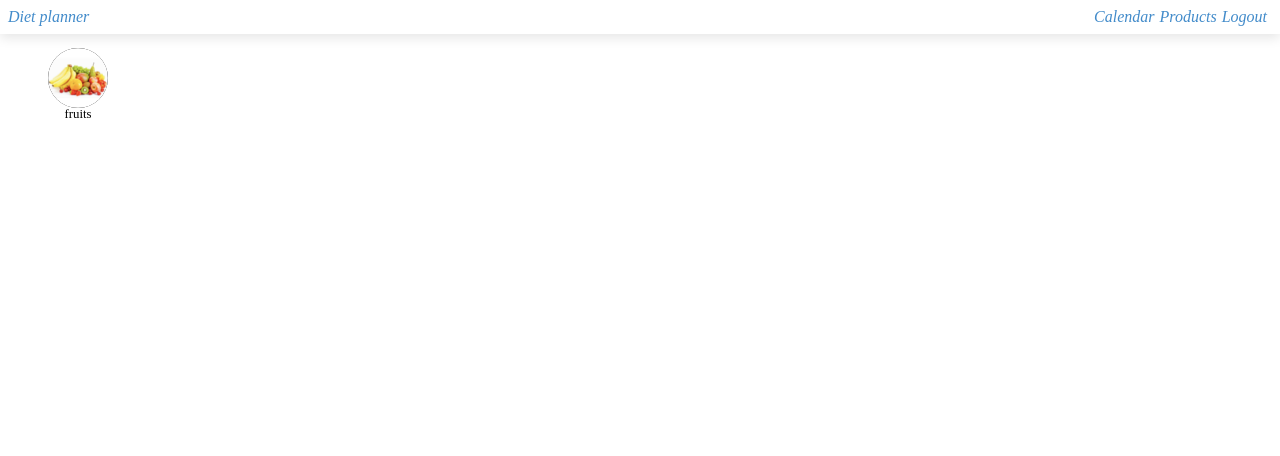
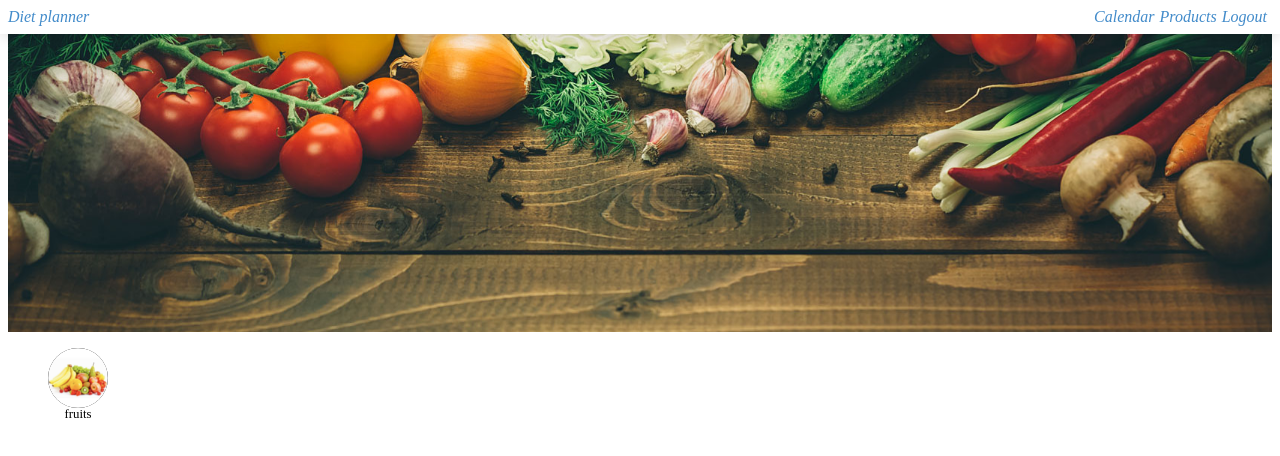
Before and after one commit to vinglfm/diet-planner, a React app: page / in a window 1280 px wide. Shown: the top 456 px of the page. Built offline with nearby package versions, Linux system fonts and the light colour scheme.

Commit message:
Added caption component

```diff
--- a/package.json
+++ b/package.json
@@ -24,6 +24,7 @@
     "css-loader": "^0.28.10",
     "enzyme": "^3.3.0",
     "enzyme-adapter-react-16": "^1.1.1",
+    "file-loader": "^1.1.11",
     "html-webpack-plugin": "webpack-contrib/html-webpack-plugin",
     "jest": "^22.4.2",
     "node-sass": "^4.7.2",
--- /dev/null
+++ b/src/Main/Caption.jsx
@@ -0,0 +1,20 @@
+import React, {Component} from 'react';
+import captionImg from '../../static/main_vegetables.jpg';
+import s from './main.scss';
+
+const captionStyle = {
+  backgroundImage: `url(${captionImg})`
+}
+
+export class Caption extends Component {
+  constructor(props) {
+    super(props);
+  }
+
+  render() {
+    return (
+      <div className='main__caption' style={captionStyle}>
+      </div>
+    );
+  }
+}
--- /dev/null
+++ b/src/Main/main.scss
@@ -0,0 +1,8 @@
+.main {
+  &__caption {
+    background-size: cover;
+    background-repeat: no-repeat;
+    background-position: center 35%;
+    height: 300px;
+  }
+}
--- a/src/Product/Product.jsx
+++ b/src/Product/Product.jsx
@@ -10,7 +10,7 @@ export class Product extends Component {
   render() {
     return (
       <figure className='product'>
-        <img alt='product image' src={this.props.image} className='product__image'/>
+        <img className='product__image' alt='product image' src={this.props.image}/>
         <figcaption className='product__title'>{this.props.title}</figcaption>
       </figure>
     );
--- a/src/app/App.jsx
+++ b/src/app/App.jsx
@@ -1,6 +1,7 @@
 import React, {Component} from 'react';
 import {Navbar} from '../Navbar';
 import {Product} from '../Product';
+import {Caption} from '../Main/Caption.jsx';
 import fruits from '../../static/fruits.png';
 import s from './app.scss';
 
@@ -14,6 +15,7 @@ export class App extends Component {
       <div>
         <Navbar>Test</Navbar>
         <div className='app'>
+          <Caption></Caption>
           <Product title='fruits' image={fruits}></Product>
         </div>
       </div>
```
Also changed, not shown: static/main_vegetables.jpg (added).
